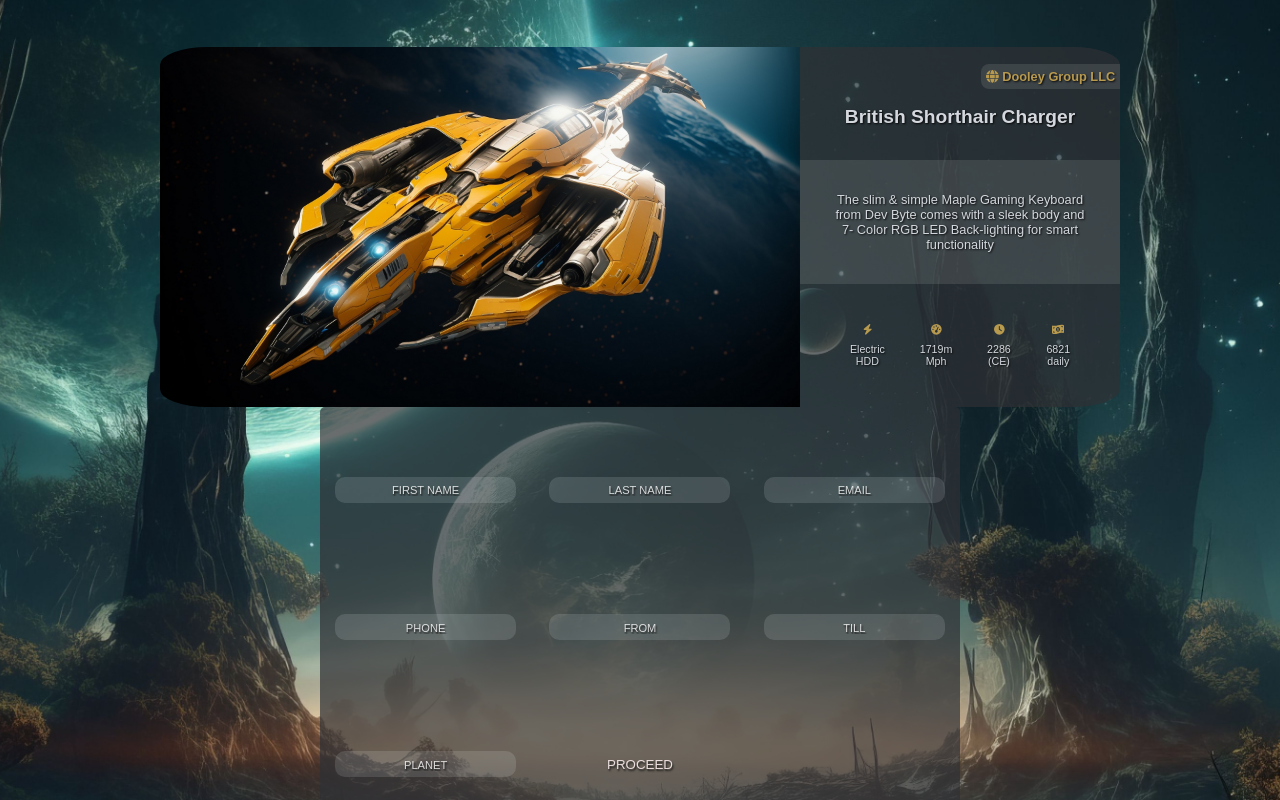
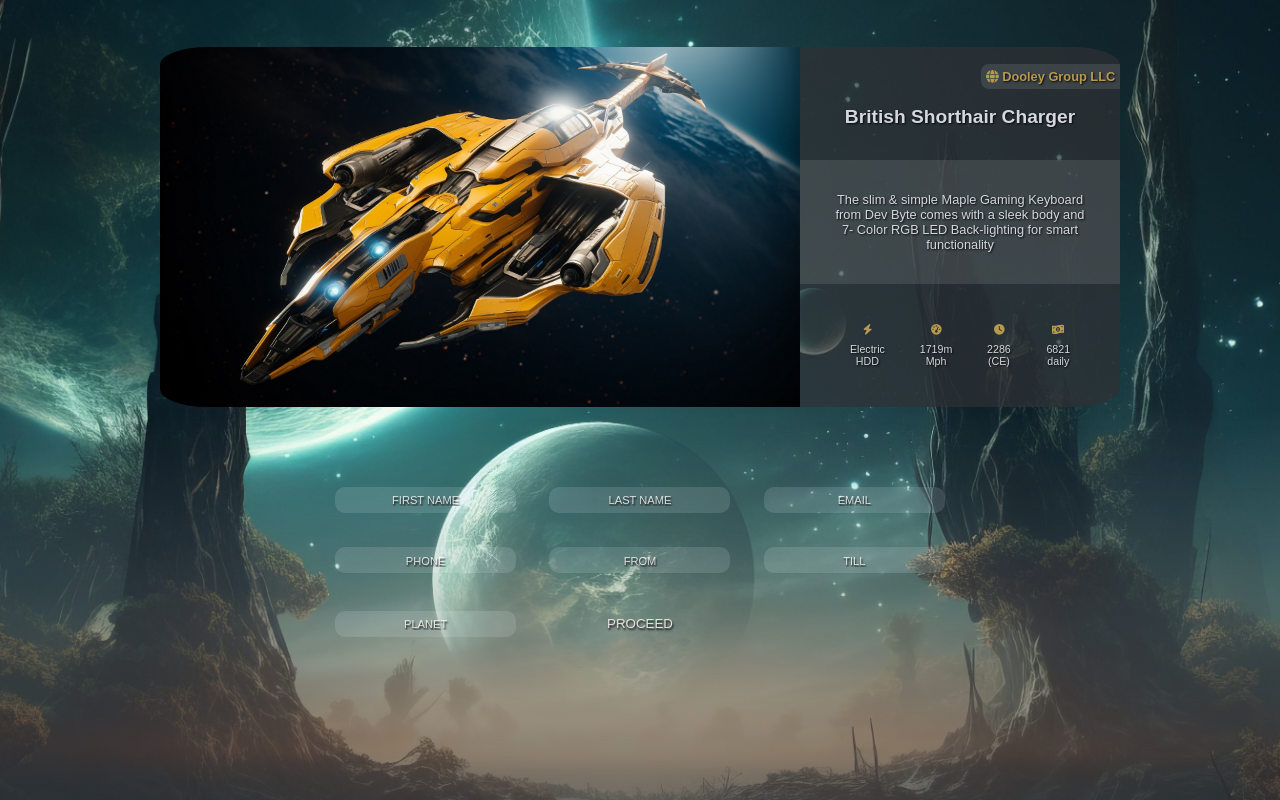
Before and after one commit to thegroosalugg/Andromeda, a React (Vite) app: page /ships/1 in a window 1280 px wide. Both pictures are taken after a click on the element 528 px from the left and 1104 px from the top of the page. Shown: the part 125-925 px from the top of the page. Built offline with nearby package versions, Linux system fonts and the light colour scheme; a web font is replaced by a local one.

Commit message:
form styling

```diff
--- a/src/components/form/Form.module.css
+++ b/src/components/form/Form.module.css
@@ -1,15 +1,19 @@
 .form {
-  background-color: rgba(47, 49, 54, 0.7);
+  background: linear-gradient(
+    to bottom,
+    hsla(90, 4%, 71%, 0),
+    hsla(45, 5%, 71%, 0.1),
+    hsla(43, 3%, 45%, 0.3),
+    hsla(20, 2%, 28%, 0.6),
+    hsla(223, 7%, 20%, 0.7)
+  );
+  flex-grow: 1;
   display: grid;
   grid-template-columns: repeat(auto-fit, minmax(170px, 1fr));
   grid-gap: 0.2rem;
-  width: 40rem;
   max-width: 100vw;
   place-items: center;
-  margin: 0 auto;
-  padding: 1rem 0;
-  border-radius: 5px;
-  flex-grow: 1;
+  padding: 5% 25% 15%;
 }
 
 .form button {
--- a/src/components/form/Input.module.css
+++ b/src/components/form/Input.module.css
@@ -4,7 +4,6 @@
   text-shadow: 1px 2px 2px rgb(23, 23, 23);
   border-radius: 10px;
   height: 1.5rem;
-  margin: 0.5rem 0;
   text-align: center;
   border: none;
   outline: none;
```
